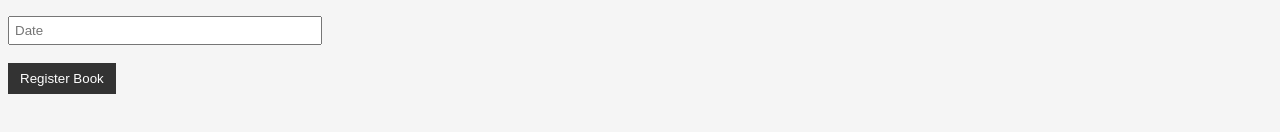
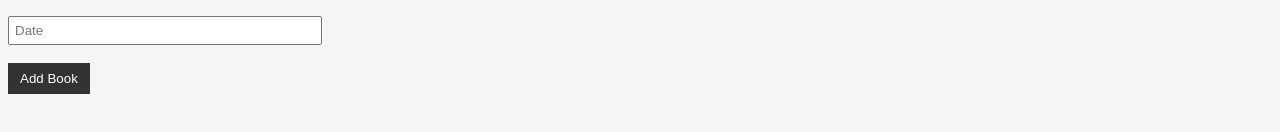
Before and after one commit to MohdSufiyanShirazi/FEDF-LAB-EXAM-2500031350, a React (Vite) app: page /bookregistration in a window 1280 px wide. Shown: the part 316-448 px from the top of the page. Built offline with nearby package versions, Linux system fonts and the light colour scheme.

Commit message:
modified

```diff
--- a/src/exam/BookRegistration.jsx
+++ b/src/exam/BookRegistration.jsx
@@ -37,7 +37,7 @@ export default function BookRegistration() {
           <input name="date" placeholder="Date" onChange={handleChange} required />
           <br /><br />
 
-          <button type="submit">Register Book</button>
+          <button type="submit">Add Book</button>
       </form></>
   )
 }
```
